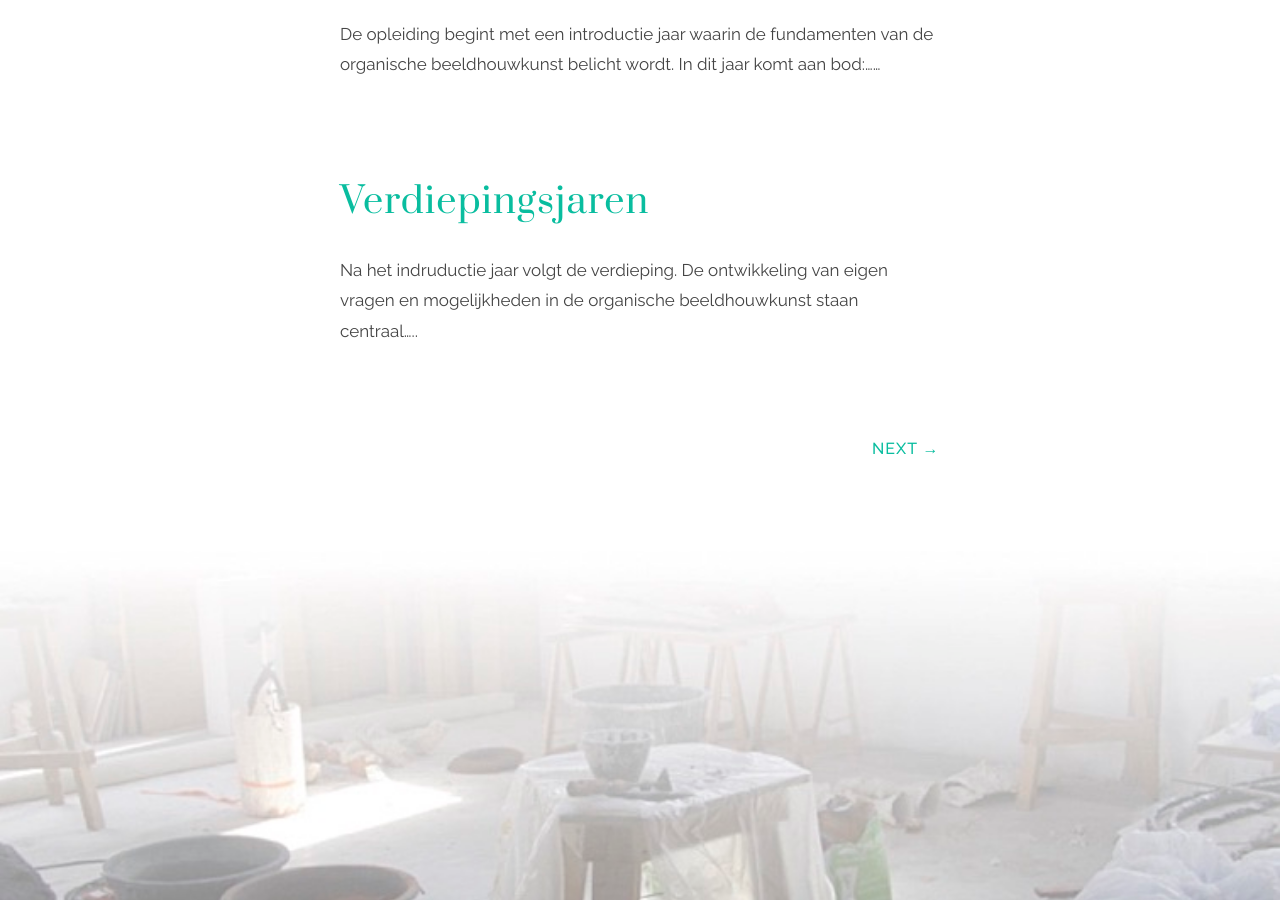
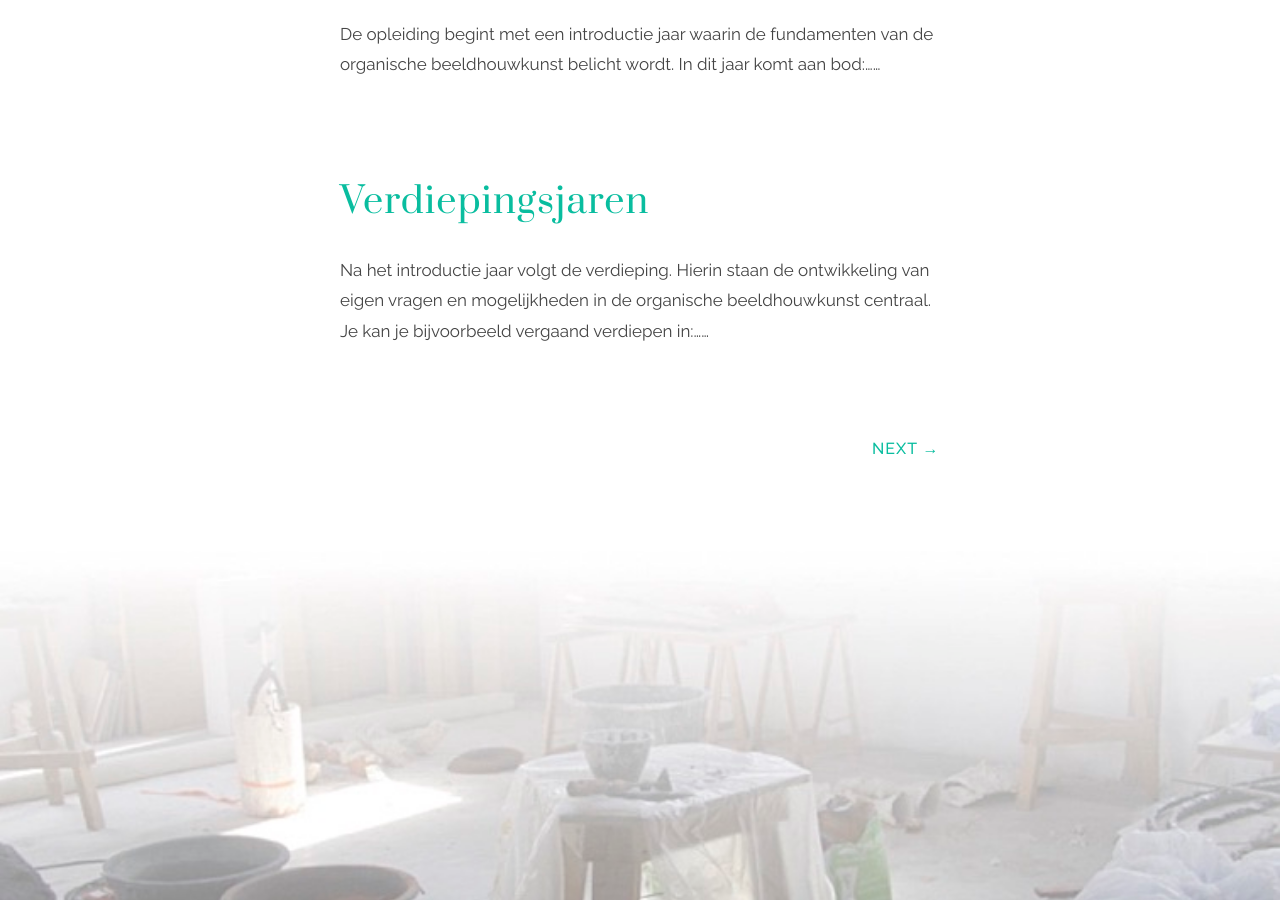
Before and after one commit to feicohajonides2020/feicohajonides2020.github.io, a Jekyll site: the page built from index.html, in a window 1280 px wide and 900 px high, scrolled down 1709 px. Built offline with Jekyll 4.4.1, drawn with Linux system fonts in a browser that asks for light colours; the list of posts is cut into pages by our own code.

Commit message:
Update 2019-10-06-Verdiepingsjaren.md

```diff
--- a/_posts/2019-10-06-Verdiepingsjaren.md
+++ b/_posts/2019-10-06-Verdiepingsjaren.md
@@ -5,7 +5,7 @@ header:
     align:
     text: light
 ---
-Na het indruductie jaar volgt de verdieping. De ontwikkeling van eigen vragen en mogelijkheden in de organische beeldhouwkunst staan centraal.....
+Na het introductie jaar volgt de verdieping. Hierin staan de ontwikkeling van eigen vragen en mogelijkheden in de organische beeldhouwkunst centraal. Je kan je bijvoorbeeld vergaand verdiepen in:......
 
 {% include image.html img="https://25853585-541091259790646543.preview.editmysite.com/uploads/2/5/8/5/25853585/nathan_orig.jpg" alt="Alt for image" caption="Geboortebeeld voor Nathan" %}
 
```
